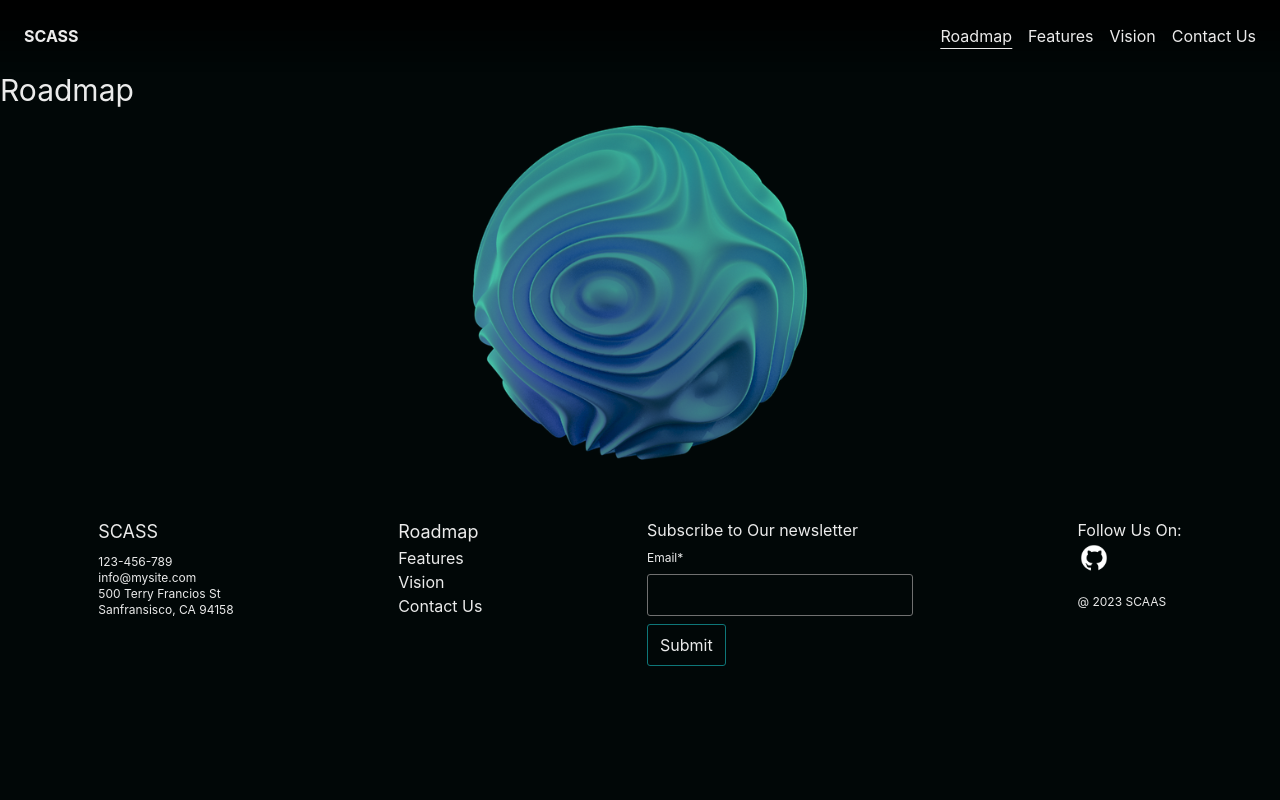
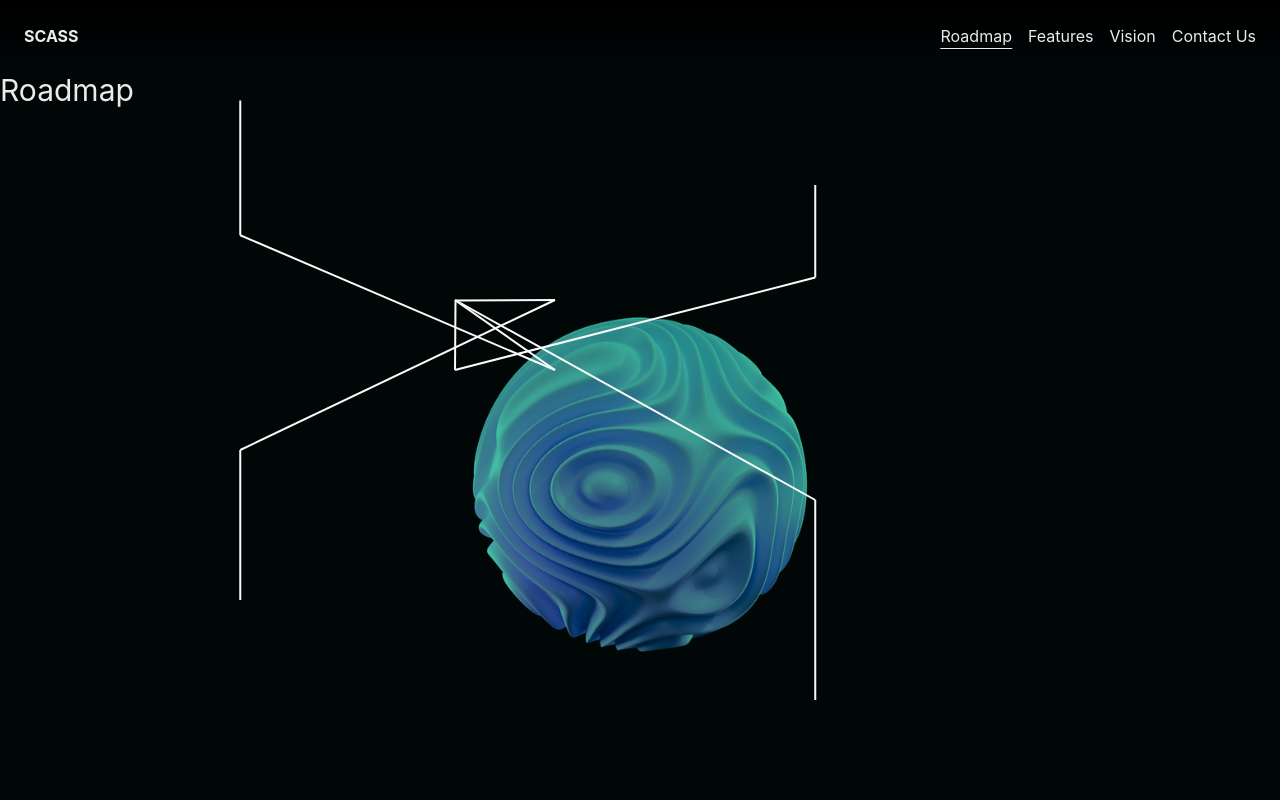
Before and after one commit to SmartCompiler/caas-website, a Next.js app: page /roadmap in a window 1280 px wide. Shown: the top 800 px of the page. Built offline with nearby package versions, Linux system fonts and the light colour scheme.

Commit message:
[FEAT]: add strategy and functionality for lines rendering in roadmap page

```diff
--- a/components/roadmap/LineSvg.tsx
+++ b/components/roadmap/LineSvg.tsx
@@ -1,59 +1,142 @@
-import React from 'react'
+import React, { useEffect, useRef, useState } from 'react'
+import { sphereConfigs } from '../../utilities/configs'
 
+type axisTypeObject = {
+    x: number,
+    y: number
+}
 interface LineSvgInt {
-    startPoint: {
-        x: number,
-        y: number
-    },
-    endPoint: {
-        x: number,
-        y: number
-    },
-    sphereRect: {
-        top: number,
-        bottom: number,
-        left: number
-    } | undefined
+    endPoint: axisTypeObject | undefined,
+    sphereRect: DOMRect | undefined
 }
-export default function LineSvg({startPoint, endPoint, sphereRect}: LineSvgInt) {
-    if( !sphereRect ) return <></>
 
-    const maxFirstLineTop = (sphereRect.top * 6)/ 7
-    const maxFirstlineX = (sphereRect.left * 6)/ 7
-    //get lines count
-    let lines = 1
+type lineTypes = keyof typeof sphereConfigs.linesType
 
-    const isEndPointMoreThanSphereHeightAndWidth = endPoint.y > maxFirstLineTop && startPoint.x !== endPoint.x
-    const isEndPointLessThanSphereHeightAndLessThantWidth = endPoint.y < maxFirstLineTop && startPoint.x !== endPoint.x
-    if( isEndPointMoreThanSphereHeightAndWidth ) lines = 3
-    if( isEndPointLessThanSphereHeightAndLessThantWidth ) lines = 2
+export default function LineSvg({ endPoint, sphereRect }: LineSvgInt) {
+    const svgContainerRef = useRef<SVGSVGElement>(null)
+    const [ startPoint, setStartPoint ] = useState<{x:number, y:number}>()
+    const [lineType, setLines] = useState<lineTypes>('single')
 
-    const linesSvg = Array.from({length: lines}).map((_line, index) => {
-        let x1 = startPoint.x;
-        let y1 = startPoint.y;
-        let x2 = endPoint.x;
-        let y2 = endPoint.y;
+    useEffect( () => {
+        const startPoint = {
+            x: (svgContainerRef.current?.getBoundingClientRect().width || 1) /2,
+            y: (svgContainerRef.current?.getBoundingClientRect().height || 1) /2,
+        }
+        setStartPoint(startPoint)
+    }, [sphereRect])
 
-        //check lines count
-        if( lines !== 1 && index === 0 ){
-            x2 = maxFirstlineX
-            y2 = maxFirstLineTop
+    if( !sphereRect || !startPoint || !endPoint ) return <></>
+
+    const {
+        maxFirstLineXAxis,
+        maxFirstLineYAxis,
+        isEndPointOnTopSection,
+        endPointBasedSvg
+    } = getMaxFirstLineAxis({startPoint, endPoint}, sphereRect)
+
+    const validationMoreIfOnTopSectionOfSphere = (isEndPointOnTopSection && endPointBasedSvg.y < maxFirstLineYAxis && startPoint.x !== endPointBasedSvg.x)
+    const validationMoreIfOnBottomSectionOfSphere = ( !isEndPointOnTopSection && endPointBasedSvg.y > maxFirstLineYAxis && startPoint.x !== endPointBasedSvg.x)
+    const isEndPointMoreThanSphereHeightAndWidth = validationMoreIfOnTopSectionOfSphere || validationMoreIfOnBottomSectionOfSphere
+
+    const validationMoreIfOnTopSectionOfSphereForlessHeight = (isEndPointOnTopSection && endPointBasedSvg.y > maxFirstLineYAxis && startPoint.x !== endPointBasedSvg.x)
+    const validationMoreIfOnBottomSectionOfSphereForlessHeight = (!isEndPointOnTopSection && endPointBasedSvg.y < maxFirstLineYAxis && startPoint.x !== endPointBasedSvg.x)
+    const isEndPointLessThanSphereHeightAndLessThantWidth = validationMoreIfOnTopSectionOfSphereForlessHeight || validationMoreIfOnBottomSectionOfSphereForlessHeight
+
+    if( isEndPointMoreThanSphereHeightAndWidth && lineType !== 'thriple' ) setLines('thriple')
+    if( isEndPointLessThanSphereHeightAndLessThantWidth && lineType !== 'double' ) setLines('double')
+
+
+    const linesSvg = Array.from({length: sphereConfigs.linesType[lineType]}).map((_line, index) => {
+
+        let {x1, y1, x2, y2} = getLineData({startPoint, endPoint:endPointBasedSvg}, index)
+
+        return <line key={index} x1={x1} y1={y1} x2={x2} y2={y2} stroke="#F8FBF9" strokeWidth={2}></line>
+    })
+
+
+    function getLineData({startPoint, endPoint}:{startPoint: axisTypeObject, endPoint: axisTypeObject}, index:number){
+        let lineData = getSingleLineData(startPoint, endPoint)
+
+        //check lineType count
+        if( lineType !== 'single' && index === 0 ) lineData = notSingleLineGetMaxLineData(startPoint, endPoint)
+
+        //get max y befor height of sphere
+        if( lineType === 'thriple') lineData = getThripleLineData(lineData, index)
+
+        return lineData
+    }
+
+    function getSingleLineData(startPoint: axisTypeObject, endPoint: axisTypeObject){
+        return {
+            x1: startPoint.x,
+            y1: startPoint.y,
+            x2: endPoint.x,
+            y2: endPoint.y
+        }
+    }
+
+    function notSingleLineGetMaxLineData(startPoint: axisTypeObject, endPoint: axisTypeObject) {
+        let {x1, y1} = getSingleLineData(startPoint, endPoint)
+
+        const isLineTopSectionAndMaxTop = (isEndPointOnTopSection && endPoint.y <= maxFirstLineYAxis)
+        const isLineBottomSectionAndMaxBottom = (!isEndPointOnTopSection && endPoint.y >= maxFirstLineYAxis)
+        return {
+            x1,
+            y1,
+            x2: maxFirstLineXAxis,
+            y2: (isLineTopSectionAndMaxTop || isLineBottomSectionAndMaxBottom)  ? maxFirstLineYAxis: endPoint.y
+        }
+    }
+
+    function getThripleLineData(lineData: {x1:number, y1:number, x2:number,y2:number}, index:number){
+
+        if( index === 1 ){
+            lineData.x1 = maxFirstLineXAxis
+            lineData.y1 = maxFirstLineYAxis
+            lineData.x2 = endPointBasedSvg.x
+            lineData.y2 = (endPointBasedSvg.y + maxFirstLineYAxis) / 2
         }
 
-        if( lines === 2 && index === 1){
-            x1 = maxFirstlineX
-            y1 = maxFirstLineTop
-            x2 = endPoint.x
-            y2 = endPoint.y
+        if( index === 2 ){
+            lineData.x1 = endPointBasedSvg.x
+            lineData.y1 = (endPointBasedSvg.y + maxFirstLineYAxis) / 2
+            lineData.x2 = endPointBasedSvg.x
+            lineData.y2 = endPointBasedSvg.y
         }
-        //get max y befor height of sphere
 
+        return lineData
+    }
 
-        return <line x1={x1} y1={startPoint.x} x2={x2} y2={y2} stroke="white" strokeWidth={5}></line>
-    })
   return (
-    <svg className='absolute'>
+    <svg ref={svgContainerRef} className='absolute overflow-visible h-full w-full'>
         {linesSvg}
     </svg>
   )
 }
+
+
+
+function getMaxFirstLineAxis({endPoint, startPoint}: {endPoint:axisTypeObject, startPoint: axisTypeObject }, sphereRect: DOMRect) {
+    //set max y and x axis
+    let maxFirstLineYAxis = sphereConfigs.maxFirstLineTop
+    let maxFirstLineXAxis = sphereConfigs.maxFirstLineLeft
+
+    //get lineType count
+    const endPointBasedSvg = {
+        y: endPoint.y - sphereRect.top,
+        x: endPoint.x - sphereRect.left
+    }
+
+    const isEndPointOnTopSection = endPointBasedSvg.y < startPoint.y
+    const isEndPointOnRightSection = endPointBasedSvg.x > startPoint.x
+    if( !isEndPointOnTopSection ) maxFirstLineYAxis = sphereConfigs.maxFirstLineBottom(sphereRect);
+    if( isEndPointOnRightSection ) maxFirstLineXAxis = sphereConfigs.maxFirstLineRight(sphereRect);
+
+    return {
+        maxFirstLineXAxis,
+        maxFirstLineYAxis,
+        isEndPointOnTopSection,
+        isEndPointOnRightSection,
+        endPointBasedSvg
+    }
+}
--- a/components/roadmap/SphereInfo.tsx
+++ b/components/roadmap/SphereInfo.tsx
@@ -1,25 +1,35 @@
 import Image from 'next/image'
-import React, { useRef } from 'react'
+import React, { useEffect, useRef, useState } from 'react'
 import { medias } from '../../utilities/statics'
 import LineSvg from './LineSvg'
 import { SphereContainer } from './style'
 
 export default function SphereInfo() {
     const sphereRef = useRef<HTMLDivElement>(null)
+    const startPoint = useRef<{x: number, y:number}>({x:0, y:0})
+    const [sphereRect, setSphereRect] = useState<DOMRect>()
 
-    const startPoint = {
-      x: document.body.offsetWidth / 2,
-      y: document.body.offsetHeight / 2,
-    }
+    useEffect( () => {
+      // startPoint.current = {
+      //   x: document.body.offsetWidth / 2,
+      //   y: document.body.offsetHeight / 2,
+      // }
+      setSphereRect(sphereRef.current?.getBoundingClientRect())
+    }, [])
 
-    const sphereRect = sphereRef.current?.getBoundingClientRect()
   return (
-    <section className='w-full relative flex justify-center items-center'>
-        <SphereContainer ref={sphereRef} className='flex justify-center items-center'>
+    <section className='w-full relative flex justify-center items-center py-48'>
+        <SphereContainer ref={sphereRef} className='flex justify-center items-center relative'>
             <Image  src={medias.sphere} alt="sphere core" width={370} height={370} />
+            <LineSvg endPoint={{x: 425.25, y:100.5}} sphereRect={sphereRect} />
+            {/* <LineSvg endPoint={{x: 373.25, y:400.5}} sphereRect={sphereRect} /> */}
+            {/* <LineSvg endPoint={{x: 746.5, y:200}} sphereRect={sphereRect} /> */}
+            <LineSvg endPoint={{x: 425.25, y:600}} sphereRect={sphereRect} />
+            <LineSvg endPoint={{x: 1000.25, y:700}} sphereRect={sphereRect} />
+            <LineSvg endPoint={{x: 1000.25, y:185}} sphereRect={sphereRect} />
+
         </SphereContainer>
 
-        <LineSvg endPoint={{x: 100, y:50}} startPoint={startPoint} sphereRect={sphereRect} />
     </section>
   )
 }
--- a/utilities/configs.ts
+++ b/utilities/configs.ts
@@ -11,3 +11,22 @@ export const mediaQueries = {
     xl: 1280,
     "2xl": 1536
 }
+
+// interface sphereConfigsInt {
+//     linesType: {single:1, double:2, thriple:3}
+//     maxFirstLineTop: number,
+//     maxFirstLineLeft: number,
+//     maxFirstLineBottom: (sphereRect: DOMRect) => number,
+//     maxFirstLineRight: (sphereRect: DOMRect) => number,
+// }
+export const sphereConfigs = {
+    maxFirstLineTop: 70,
+    maxFirstLineLeft: 100,
+    maxFirstLineBottom: (sphereRect: DOMRect) => (sphereRect.height * 5.6)/ 7,
+    maxFirstLineRight: (sphereRect: DOMRect) => (sphereRect.width * 5.6)/ 7,
+    linesType: {
+        single: 1,
+        double: 2,
+        thriple: 3
+    }
+}
```
